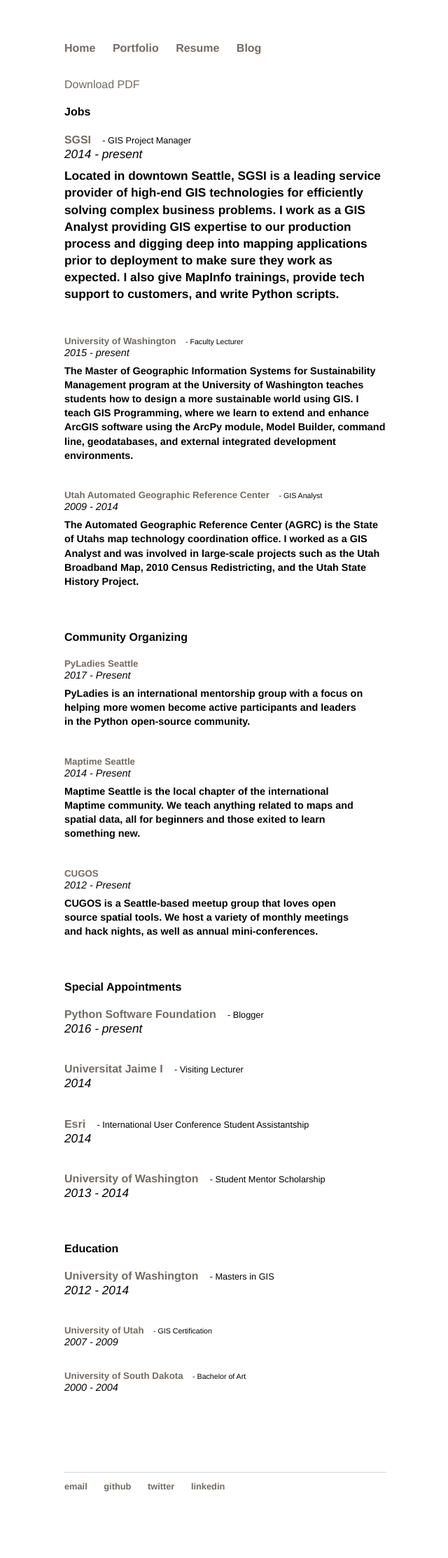
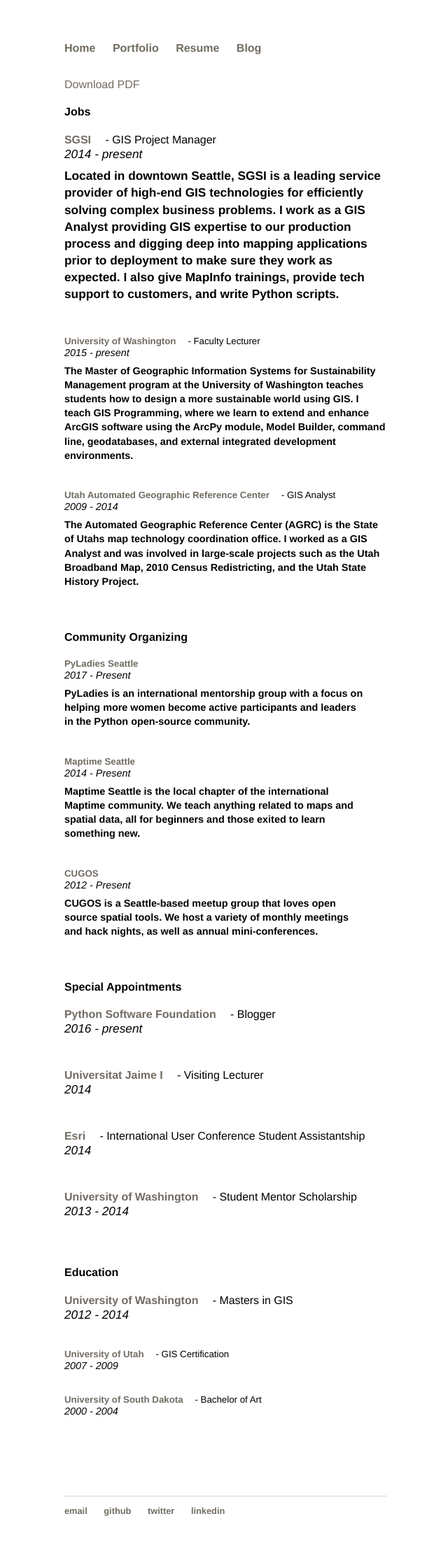
Before and after one commit to christyheaton/christyheaton.github.io, a Jekyll site: the page built from resume/index.html, in a window 1280 px wide. Shown: the whole page at 70% size, without its empty margins (318-958 px from the left). Built offline with Jekyll 4.4.1, drawn with Linux system fonts in a browser that asks for light colours; before the commit the page ends 2192 px from its top, so only the background shows below that.

Commit message:
fiddling with resume

```diff
--- a/css/main.css
+++ b/css/main.css
@@ -86,7 +86,7 @@
   margin: 0;
 }
 .resume_title {
-  font-size: 0.8em;
+  font-size: 1em;
   font-weight: 100;
   color: $grey;
   margin-left: 1em;
--- a/resume/index.html
+++ b/resume/index.html
@@ -62,21 +62,25 @@
     <div class="resume_item cf resume_item_large">
       <h5 class="resume_header"><a href="https://www.gisonline.uw.edu/">Python Software Foundation</a><span class="resume_title"> - Blogger</span></h5>
       <span class="resume_timeline">2016 - present</span>
+	  <h5 class="resume_description"> </h5>
     </div>
 
 	<div class="resume_item cf resume_item_large">
       <h5 class="resume_header"><a href="http://www.mastergeotech.info">Universitat Jaime I</a><span class="resume_title"> - Visiting Lecturer</span></h5>
       <span class="resume_timeline">2014</span>
+	  <h5 class="resume_description"> </h5>
     </div>
 
 	<div class="resume_item cf resume_item_large">
       <h5 class="resume_header"><a href="http://www.esri.com/events/user-conference">Esri</a><span class="resume_title"> - International User Conference Student Assistantship</span></h5>
       <span class="resume_timeline">2014</span>
+	  <h5 class="resume_description"> </h5>
     </div>
 
 	<div class="resume_item cf resume_item_large">
       <h5 class="resume_header"><a href="https://www.gisonline.uw.edu/">University of Washington</a><span class="resume_title"> - Student Mentor Scholarship</span></h5>
       <span class="resume_timeline">2013 - 2014</span>
+	  <h5 class="resume_description"> </h5>
     </div>
 
 	<br>
```
